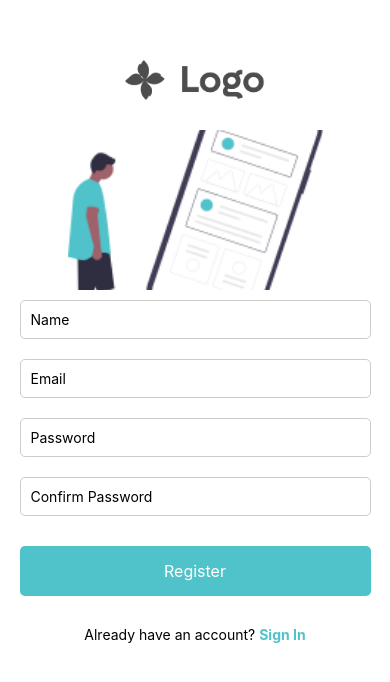
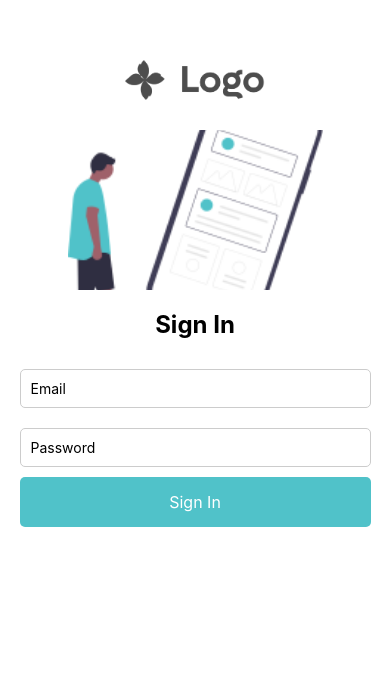
Before and after one commit to toushif468/madProject, a React Native app: screen / in a window 390 px wide. Shown: the top 682 px of the page. Built offline with nearby package versions, Linux system fonts and the light colour scheme.

Commit message:
Sign In v3

```diff
--- a/App.tsx
+++ b/App.tsx
@@ -6,6 +6,7 @@ import { NavigationContainer } from '@react-navigation/native';
 import { colors } from './src/utils/color';
 import HomeScreen from './src/screen/HomeScreen';
 import SignUp from './src/screen/SignUp';
+import LoginScreen from './src/screen/LoginScreen';
 // import LoginScreen from './src/screen/LoginScreen';
 
 
@@ -17,8 +18,9 @@ const App = () => {
 
     <View>
       {/* <HomeScreen /> */}
-      <SignUp />
+      {/* <SignUp /> */}
       {/* <Text style={styles.title}> Hello World</Text> */}
+      <LoginScreen />
     </View>
 
   );
--- a/src/screen/HomeScreen.tsx
+++ b/src/screen/HomeScreen.tsx
@@ -15,7 +15,6 @@ const HomeScreen = () => {
                 <TouchableOpacity style={styles.getStartedButton}>
                     <Text style={styles.getStartedText}>Get Started</Text>
                 </TouchableOpacity>
-
           </View>
         </View>
 
--- a/src/screen/LoginScreen.tsx
+++ b/src/screen/LoginScreen.tsx
@@ -1,14 +1,86 @@
-import { StyleSheet, Text, View } from 'react-native'
-import React from 'react'
+import { StyleSheet, Text, View, TouchableOpacity, Image, TextInput } from 'react-native';
+import React, { useState } from 'react';
 
 const LoginScreen = () => {
+  const [email, setEmail] = useState('');
+  const [password, setPassword] = useState('');
+
   return (
-    <View>
-      <Text>LoginScreen</Text>
+    <View style={styles.pageContainer}>
+      <View style={styles.container}>
+        <Image style={styles.logo} source={require("../assets/logo.png")} />
+        <Image style={styles.bannerImage} source={require("../assets/backgroundtwo.png")} />
+        <Text style={styles.title}>Sign In</Text>
+
+        <TextInput
+          style={styles.input}
+          placeholder="Email"
+          value={email}
+          onChangeText={setEmail}
+          keyboardType="email-address"
+        />
+
+        <TextInput
+          style={styles.input}
+          placeholder="Password"
+          secureTextEntry={true}
+          value={password}
+          onChangeText={setPassword}
+        />
+
+        <TouchableOpacity style={styles.getStartedButton}>
+          <Text style={styles.getStartedText}>Sign In</Text>
+        </TouchableOpacity>
+      </View>
     </View>
-  )
-}
+  );
+};
 
-export default LoginScreen
+export default LoginScreen;
 
-const styles = StyleSheet.create({})
+const styles = StyleSheet.create({
+  pageContainer: {
+    display: 'flex',
+    flexDirection: 'row',
+    justifyContent: 'center',
+  },
+  container: {
+    alignItems: 'center',
+    width: '90%',
+  },
+  logo: {
+    height: 40,
+    width: 140,
+    marginVertical: 30,
+    marginTop: 60,
+  },
+  bannerImage: {
+    height: 160,
+    width: 255,
+  },
+  title: {
+    fontSize: 24,
+    fontWeight: 'bold',
+    marginVertical: 20,
+    textAlign: 'center',
+  },
+  input: {
+    width: '100%',
+    padding: 10,
+    marginVertical: 10,
+    borderWidth: 1,
+    borderColor: '#ccc',
+    borderRadius: 5,
+  },
+  getStartedButton: {
+    backgroundColor: '#50C2C9',
+    padding: 15,
+    borderRadius: 5,
+    width: '100%',
+    alignItems: 'center',
+  },
+  getStartedText: {
+    color: '#fff',
+    fontSize: 16,
+  },
+});
```
